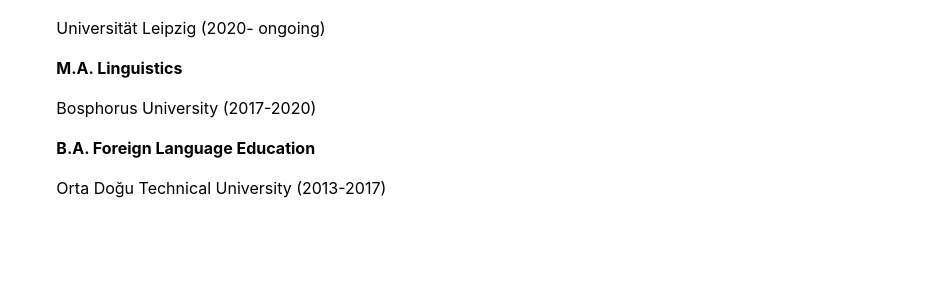
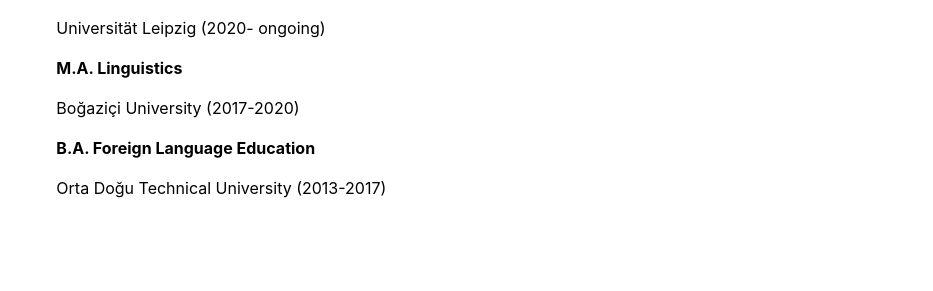
Before and after one commit to atmacafurkan/atmacafurkan.github.io, a Jekyll site: the page built from index.md, in a window 1280 px wide. Shown: the part 1533-1824 px from the top of the page, without its empty margins (173-1106 px from the left). Built offline with Jekyll 4.4.1, drawn with Linux system fonts in a browser that asks for light colours.

Commit message:
Update education.yml

```diff
--- a/_data/cv/education.yml
+++ b/_data/cv/education.yml
@@ -2,7 +2,7 @@
   description: 'Universität Leipzig (2020- ongoing)'
 
 - title: 'M.A. Linguistics'
-  description: 'Bosphorus University (2017-2020)'
+  description: 'Boğaziçi University (2017-2020)'
 
 - title: 'B.A. Foreign Language Education'
   description: 'Orta Doğu Technical University (2013-2017)'
```
